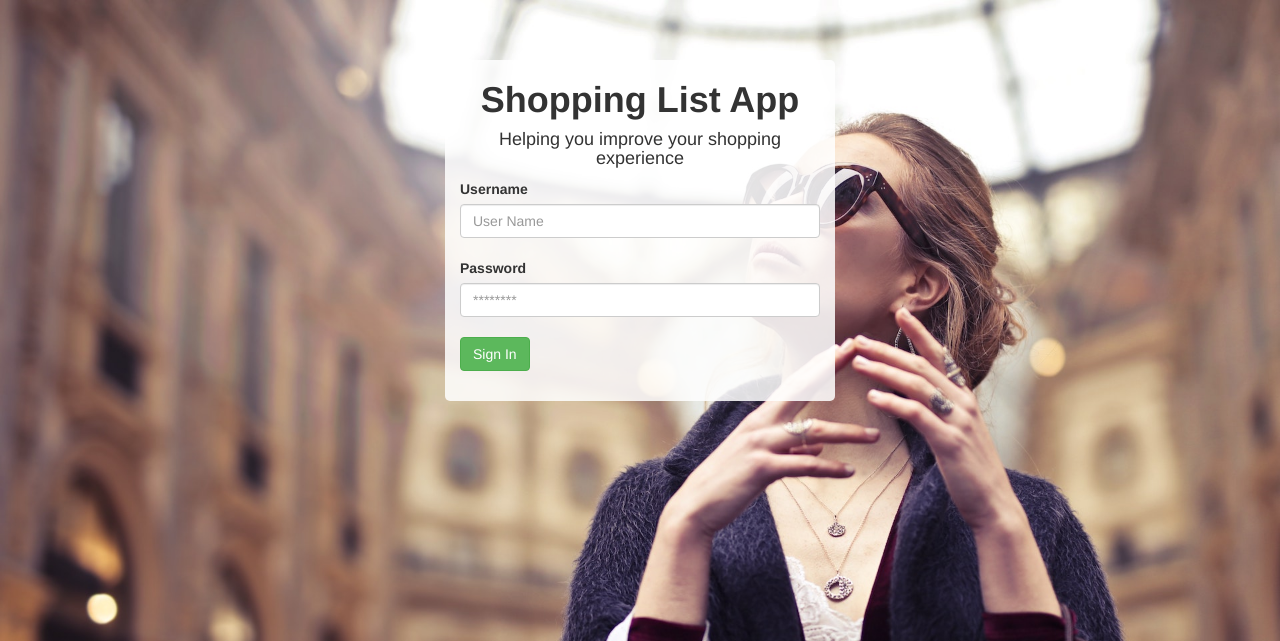
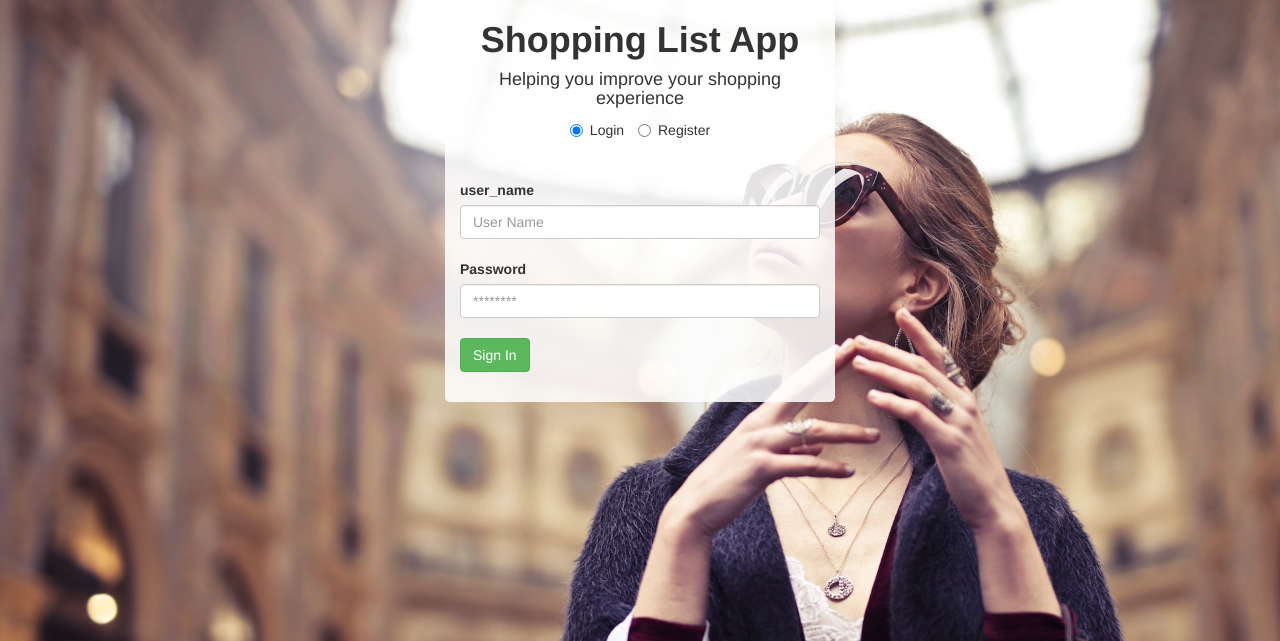
Before and after one commit to DollyGt/my_shopping_list_app, a Flask app: page / in a window 1280 px wide. Shown: the top 641 px of the page. Run offline with Flask 2, Linux system fonts and the light colour scheme; some libraries are stand-ins or nearby versions.

Commit message:
login and all working

```diff
--- a/app.py
+++ b/app.py
@@ -1,6 +1,8 @@
 import os
-from flask import Flask, request, render_template, redirect, flash, session
+from flask import Flask, request, render_template, redirect, flash, session, abort
 from pymongo import MongoClient
+from bson.objectid import ObjectId
+from pprint import pprint
 
 MONGODB_URI = os.environ.get("MONGODB_URI")
 MONGODB_NAME = os.environ.get("MONGODB_NAME")
@@ -10,108 +12,172 @@ app.secret_key = "secretKeyHere"
 
 @app.route('/')
 def get_index():
-    return render_template('index.html')
+    if 'user_name' in session:
+        user_name=session['user_name']
+    else:
+        user_name='nouserinsession'
+    return render_template('index.html', user_name=user_name)
 
 @app.route("/login", methods=['POST'])
 def do_login():
-    username = request.form['username']
-    return redirect(username)
+    with MongoClient(MONGODB_URI) as conn:
+        db = conn[MONGODB_NAME]
+        user_name = request.form['user_name'].strip()
+        password = request.form['password'].strip()
+        mode = request.form['mode']
+        user = db['users'].find_one({'user_name':user_name})
+        if mode == 'login':
+            if not user:
+                msgString = 'There is no user "%s"'%(user_name)
+                flash(msgString)
+                return render_template('index.html')
+            else:
+                if not user['password'] == password:
+                    msgString = 'Wrong password !!'
+                    flash(msgString)
+                    return render_template('index.html')
 
-@app.route("/<username>")
-def get_userpage(username):
-    documents = load_documents(username)
-    return render_template("user_home.html", username=username, documents=documents)
+                else:
+                    session['logged_in'] = True
+                    session['user_name'] = user_name
+                    msgString = 'Password is fine move forward'
+                    #flash(msgString)
+                    return render_template('index.html', user_name=user_name)
 
-@app.route("/<username>/create_new_list", methods=["POST"])
-def create_list(username):
+        else:
+            user = db['users'].find_one({'user_name':user_name})
+            if not user:
+                db['users'].insert({'user_name': user_name, 'password':password, 'lists':[]})
+                session['logged_in'] = True
+                session['user_name'] = user_name
+                msgString = 'User created you can move forward'
+                flash(msgString)
+                return render_template('index.html',user_name=user_name)
+            else:
+                msgString = 'User with the same name already exist'
+                flash(msgString)
+                return render_template('index.html')
+
+
+@app.route("/logout")
+def logout():
+    session['logged_in'] = False
+    session['user_name'] = False
+    msgString = 'Successfully logged out'
+    flash(msgString)
+    return render_template('index.html')
+
+@app.route("/<user_name>")
+def get_userpage(user_name):
+    userObj = get_user(user_name)
+    #priorities = load_priority_items(user_name)
+    priorities = []
+    return render_template("user_home.html", user_name=user_name, lists=userObj['lists'], priorities=priorities)
+
+@app.route("/<user_name>/create_new_list", methods=["POST"])
+def create_list(user_name):
     list_name= request.form['list_name']
-    create_list_for_user(username,list_name)
-    return redirect(username)
+    create_list_for_user(user_name,list_name)
+    msgString = 'Your list "%s" is created '%(list_name)
+    flash(msgString)
+    return redirect(user_name)
 
-@app.route("/<username>/<list_name>/add_item", methods=["POST"])
-def add_item_to_list(username, list_name):
-    priority = request.form.getlist('priority')
+@app.route("/<user_name>/<list_name>/add_item", methods=["POST"])
+def add_item_to_list(user_name, list_name):
+    user = get_user(user_name)
+    priority = request.form.getlist('item_priority')
+    item_name = request.form['item_name']
+    quantity = int(request.form['item_quantity'])
+
+    for counter, list in enumerate(user['lists']):
+        if list['list_name'] == list_name:
+            list_index = counter
+            break
 
     if(len(priority) > 0):
         priority = 1
     else:
         priority = 0
 
-    #priority = request.form.getlist('priority')
-    item_name = request.form['item_name']
-    quantity = int(request.form['quantity'])
-    list_item= {'name': item_name, 'priority': priority, 'quantity': quantity}
-    save_list_items_to_mongo(username, list_name, list_item)
+    list_item= {'item_name': item_name, 'item_priority': priority, 'item_quantity': quantity}
+    user['lists'][list_index]['list_items'].append(list_item)
+    save_user_lists(user)
     msgString = 'Item "%s", added to "%s" list !'%(item_name,list_name)
     flash(msgString)
-    return redirect(username)
+    return redirect(user_name)
 
-@app.route('/<username>/<list_name>/<item_name>/delete_item',methods=['POST'])
-def delete_item(username, list_name, item_name):
+@app.route('/<user_name>/<list_name>/<item_name>/delete_item',methods=['POST'])
+def delete_item(user_name, list_name, item_name):
+    user = get_user(user_name)
+    for counter, list in enumerate(user['lists']):
+        if list['list_name'] == list_name:
+            list_index = counter
+            break
+    user['lists'][list_index]['list_items'] = removeObjFromList(user['lists'][list_index]['list_items'], item_name)
+    save_user_lists(user)
+    msgString = 'Item "%s", removed from "%s" list !'%(item_name, list_name)
+    flash(msgString)
+    return redirect(user_name)
+
+
+@app.route('/<user_name>/<list_name>/delete_list',methods=['POST'])
+def delete_list(user_name, list_name):
+    user = get_user(user_name)
+    new_lists = []
+    for counter, list in enumerate(user['lists']):
+        if list['list_name'] == list_name:
+            del(user['lists'][counter])
+            deleted = True
+            break
+
+    if deleted:
+        save_user_lists(user)
+        msgString = 'Your list "%s" is deleted '%(list_name)
+    else:
+        msgString = 'Something went wrong'
+
+    flash(msgString)
+    return redirect(user_name)
+
+def load_priority_items(user_name):
+    user = get_user(user_name)
+    lists_with_priority = []
+    for list in user['lists']:
+        for item in list['list_items']:
+            if item.get('priority') > 0:
+                list_name = list.get('name')
+                table_id = list_name.replace(" ", "")
+                item_name = item.get('name')
+                lists_with_priority.append({'list_name':list_name, 'item_name': item_name})
+
+    return lists_with_priority
+
+def get_user(user_name):
     with MongoClient(MONGODB_URI) as conn:
         db = conn[MONGODB_NAME]
-        selected_list = db[username].find_one({'name':list_name})
-        selected_list['list_items'] = removeObjFromList(selected_list['list_items'], item_name)
-        db[username].save(selected_list)
-        msgString = 'Item "%s", removed from "%s" list !'%(item_name, selected_list['name'])
-        flash(msgString)
-        return redirect(username)
+        collection = db['users']
+        userCursor = collection.find({'user_name':user_name})
+        for userObj in userCursor:
+            return userObj
 
-def removeObjFromList(list_items, item_name):
-    for counter, item in enumerate(list_items):
-        if item['name'] == item_name:
-            del(list_items[counter])
+def removeObjFromList(list, item_name):
+    for counter, item in enumerate(list):
+        if item['item_name'] == item_name:
+            del(list[counter])
             break
 
-    return list_items
+    return list
 
+def create_list_for_user(user_name, list_name):
+    user = get_user(user_name)
+    user['lists'].append({'list_name':list_name, 'list_items':[]})
+    save_user_lists(user)
 
-# @app.route('/<username>/<list_name>/<create_new_list>/delete_title',methods=['POST'])
-# def delete_title(username, list_name, create_new_list):
-#     with MongoClient(MONGODB_URI) as conn:
-#         db = conn[MONGODB_NAME]
-#         selected_list = db[username].find_one({'list':list_name})
-#         selected_list['list_items'].remove(create_new_list)
-#         db[username].save(selected_list)
-#         return redirect(username)
-
-@app.route('/<username>/<list_name>/<item_name>/priority_item',methods=['POST'])
-def priority_item(username, list_name, item_name):
+def save_user_lists(user):
     with MongoClient(MONGODB_URI) as conn:
         db = conn[MONGODB_NAME]
-        selected_list = db[username].find_one({'name':list_name})
-        selected_list['list_items'].mark(item_name)
-        db[username].save(selected_list)
-        return redirect(username)
-
-def create_list_for_user(username, list_name):
-    with MongoClient(MONGODB_URI) as conn:
-        db = conn[MONGODB_NAME]
-        db[username].insert({'name': list_name, 'list_items': [] })
-
-@app.route('/<username>/<list_name>/delete_list',methods=['POST'])
-def delete_list(username, list_name):
-    with MongoClient(MONGODB_URI) as conn:
-        db = conn[MONGODB_NAME]
-        #db[username].drop(list_name)
-        dbU = db[username]
-        query = { "name": list_name }
-        dbU.delete_one(query)
-        return redirect(username)
-
-def save_list_items_to_mongo(username, list_name, new_list_item):
-    with MongoClient(MONGODB_URI) as conn:
-        db = conn[MONGODB_NAME]
-        selected_list = db[username].find_one({'name':list_name})
-        selected_list['list_items'].append(new_list_item)
-        db[username].save(selected_list)
-
-def load_documents(username):
-    with MongoClient(MONGODB_URI) as conn:
-        db = conn[MONGODB_NAME]
-        list_obj = db[username].find()
-        return [l for l in list_obj]
-
+        db['users'].find_one_and_update({"_id": user['_id']},
+                                 {"$set": {"lists": user['lists']}})
 
 if __name__ == '__main__':
     app.run(host=os.getenv('IP', '0.0.0.0'), port=int(os.getenv('PORT', 8080)), debug=True)
--- a/templates/index.html
+++ b/templates/index.html
@@ -10,48 +10,91 @@
     <link href="https://fonts.googleapis.com/css?family=Titan+One" rel="stylesheet">
     <link rel="stylesheet" href="https://cdnjs.cloudflare.com/ajax/libs/animate.css/3.7.0/animate.min.css" />
     <link rel="stylesheet" href="../static/css/style.css" type="text/css" />
+    <script src="https://cdnjs.cloudflare.com/ajax/libs/jquery/1.12.4/jquery.min.js"></script>
+    <script src="https://cdnjs.cloudflare.com/ajax/libs/twitter-bootstrap/3.3.7/js/bootstrap.min.js"></script>
 
 
 <title>Shopping List App</title>
 </head>
 
 <body id="login">
-  <br/><br/><br/>
+  {% if session['logged_in'] %}
+        <nav class="navbar navbar-default">
+          <div class="container-fluid">
+            <!-- Brand and toggle get grouped for better mobile display -->
+            <div class="navbar-header">
+              <button type="button" class="navbar-toggle collapsed" data-toggle="collapse" data-target="#bs-example-navbar-collapse-1" aria-expanded="false">
+                <span class="sr-only">Toggle navigation</span>
+                <span class="icon-bar"></span>
+                <span class="icon-bar"></span>
+                <span class="icon-bar"></span>
+              </button>
+              <a class="navbar-brand" href="#">Shopping List App</a>
+            </div>
+
+            <!-- Collect the nav links, forms, and other content for toggling -->
+            <div class="collapse navbar-collapse" id="bs-example-navbar-collapse-1">
+              <ul class="nav navbar-nav">
+                <li><a href="/">Home <span class="sr-only">(current)</span></a></li>
+                <li><a href="/{{user_name}}">Lists</a></li>
+                <li><a href="/logout">Log Out</a></li>
+              </ul>
+
+            </div><!-- /.navbar-collapse -->
+          </div><!-- /.container-fluid -->
+        </nav>
+        <br>
+        <div class="container">
+          <h2>Welcome {{user_name}}, please use navigation to do things !</h2>
+          <img class="img-responsive" src="/static/image/bags.jpg"/>
+        </div>
+
+  {% else %}
   <div class="container text-center">
     <div class="row">
       <div class="col-sm-4 col-sm-offset-4 login-box">
         <h1>Shopping List App</h1>
         <h4>Helping you improve your shopping experience</h4>
 
+            {% with messages = get_flashed_messages() %}
+                {% if messages %}
+                    <br>
+                    <div class="messages text-left">
+                        {% for message in messages %}
+                        <div class="alert alert-info alert-dismissible">
+                            <a href="#" class="close" data-dismiss="alert" aria-label="close">&times;</a>
+                            {{ message }}
+                        </div><br>
+                        {% endfor %}
+                    </div>
+                {% endif %}
+            {% endwith %}
+
         <form class="text-left" action='/login' method='POST'>
-          <label>Username</label>
-          <input autocomplete="username name login" class="form-control" type="text" name="username" placeholder='User Name' />
+          <div class="text-center">
+            <label class="radio-inline"><input type="radio" value="login" name="mode" checked="checked">Login</label>
+            <label class="radio-inline"><input type="radio" value="register" name="mode">Register</label>
+          </div>
+          <br><br>
+          <label>user_name</label>
+          <input autocomplete="user_name name login" class="form-control" type="text" name="user_name" placeholder='User Name' />
           </br>
           <label>Password</label>
-          <input autocomplete=" password" class="form-control" type="password" name="password" placeholder='********' />
+          <input autocomplete="password" class="form-control" type="password" name="password" placeholder='********' />
           <br/>
           <input class="btn btn-success" type="submit" value="Sign In" />
         </form>
       </div>
     </div>
 
+  </div>
+  {% endif %}
 
 
 
-  </div>
-  <div class="title">
-
-  </div>
-  <div class="Homepage">
-    <div class="first">
-      <didv class="second">
-       <div class="formBox">
-       </div>
-      </didv>
-    </div>
-  </div>
 
 
+<br><br><br><br><br>
 </body>
 
 </html>
```
Also changed, not shown: templates/user_home.html (+72 -27 lines).
